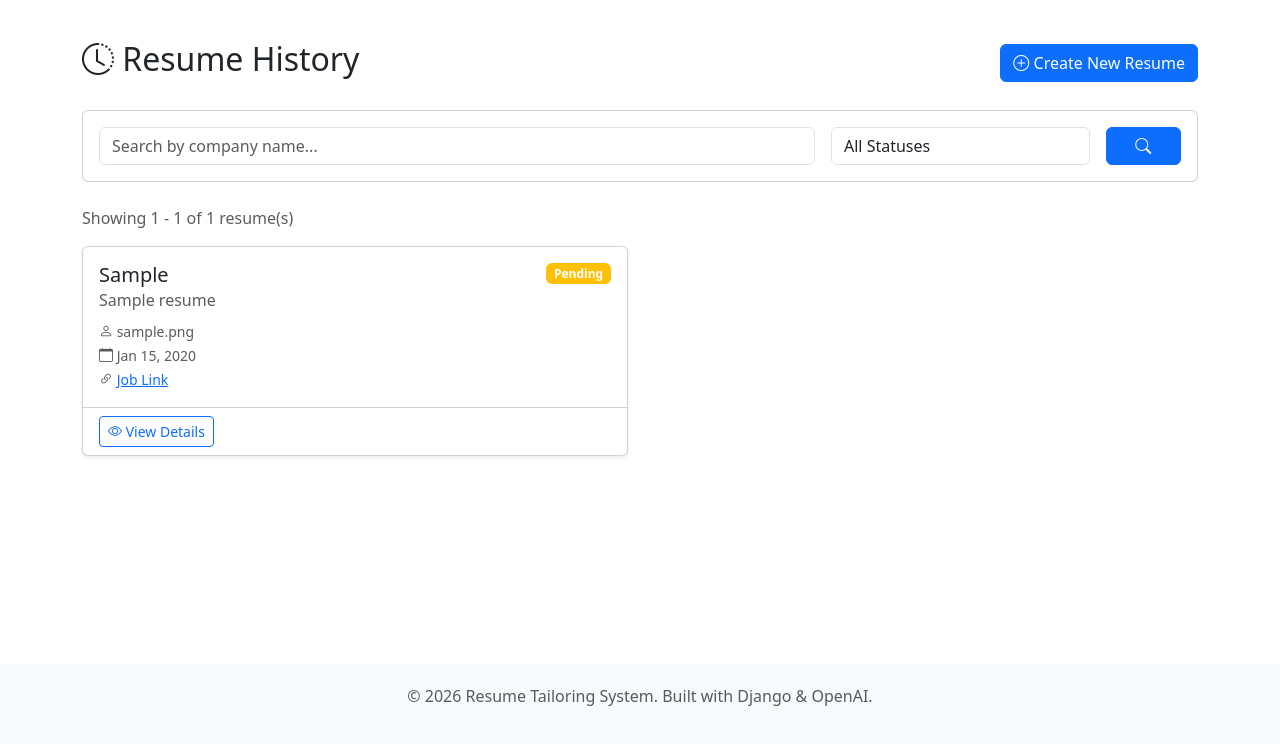
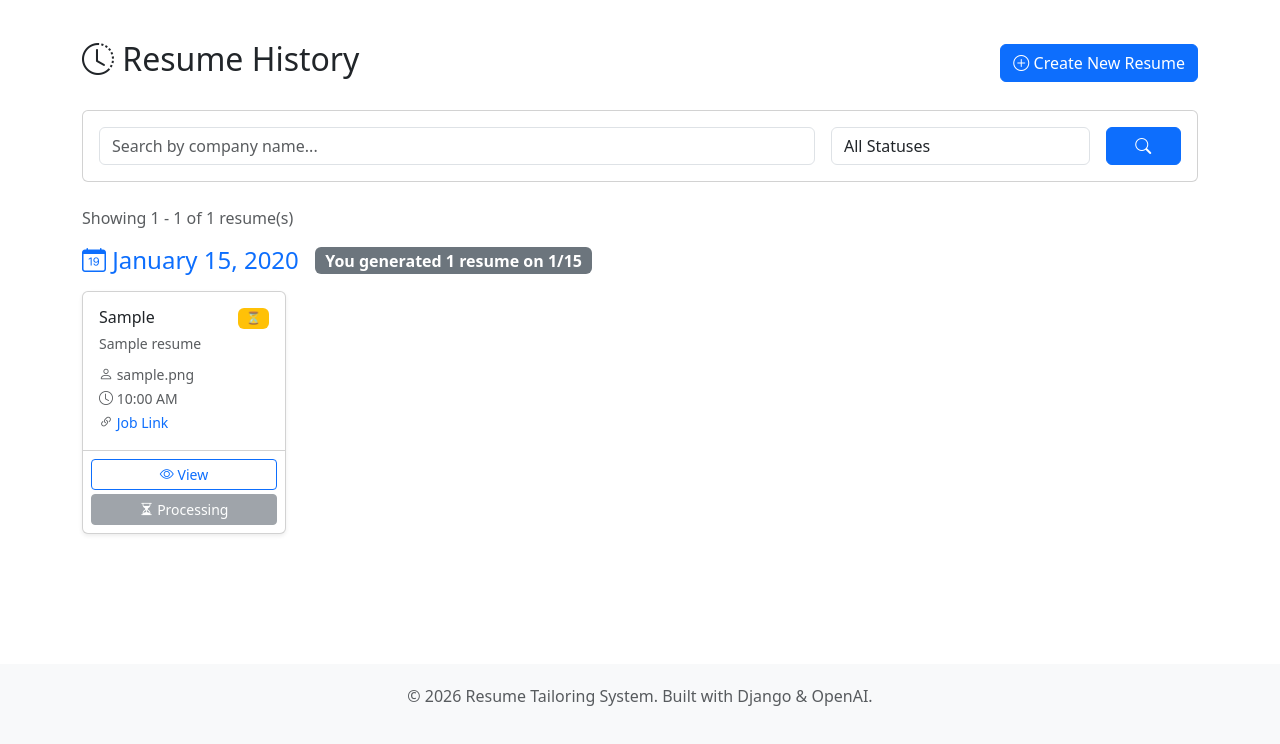
Before and after one commit to loi-go-1220/rt0212, a Django app: page /history/ in a window 1280 px wide. Shown: the part 56-800 px from the top of the page. Run offline with Django 5.2, Linux system fonts and the light colour scheme; a user stored in the database is signed in; tables that the repository leaves empty hold one stand-in row (values such as "Sample post"); some libraries are stand-ins or nearby versions.

Commit message:
Improve resume history UI, copy behavior, and DOCX downloads
- History: 100 per page, grouped by date with counts, five-column grid
- Add templatetags (lookup, markdown_to_plain_text) for templates
- Detail: copy interview answers as plain text; copy job/tailored as Markdown
- Rename download labels to DOCX; history page POST download for completed resumes

Made-with: Cursor

````diff
--- /dev/null
+++ b/myproject/resumes/templatetags/resume_extras.py
@@ -0,0 +1,52 @@
+from django import template
+import re
+import html
+
+register = template.Library()
+
+@register.filter
+def lookup(dictionary, key):
+    """Template filter to look up dictionary values by key"""
+    return dictionary.get(key, 0)
+
+@register.filter
+def markdown_to_plain_text(markdown_text):
+    """Convert markdown text to plain text by removing formatting"""
+    if not markdown_text:
+        return ""
+
+    # Unescape HTML entities first
+    text = html.unescape(markdown_text)
+
+    # Remove code blocks first (to avoid processing markdown inside them)
+    text = re.sub(r'```[^`]*```', '', text, flags=re.DOTALL)
+
+    # Remove markdown formatting
+    # Remove bold/italic: **text** or *text* (handle nested cases)
+    text = re.sub(r'\*\*([^*]+)\*\*', r'\1', text)
+    text = re.sub(r'\*([^*]+)\*', r'\1', text)
+
+    # Remove headers: # ## ### etc.
+    text = re.sub(r'^#{1,6}\s*(.*)$', r'\1', text, flags=re.MULTILINE)
+
+    # Remove links: [text](url) -> text
+    text = re.sub(r'\[([^\]]+)\]\([^)]+\)', r'\1', text)
+
+    # Remove inline code: `code` -> code
+    text = re.sub(r'`([^`]+)`', r'\1', text)
+
+    # Remove horizontal rules
+    text = re.sub(r'^---+$', '', text, flags=re.MULTILINE)
+
+    # Remove list markers: - * +
+    text = re.sub(r'^[\s]*[-*+]\s+', '', text, flags=re.MULTILINE)
+
+    # Remove numbered list markers: 1. 2. etc.
+    text = re.sub(r'^[\s]*\d+\.\s+', '', text, flags=re.MULTILINE)
+
+    # Clean up extra whitespace
+    text = re.sub(r'\n\s*\n\s*\n', '\n\n', text)  # Multiple newlines -> double newline
+    text = re.sub(r'^\s+|\s+$', '', text, flags=re.MULTILINE)  # Trim lines
+    text = text.strip()
+
+    return text
--- a/myproject/resumes/views.py
+++ b/myproject/resumes/views.py
@@ -2,7 +2,9 @@ from django.shortcuts import render, redirect, get_object_or_404
 from django.contrib.auth.decorators import login_required
 from django.contrib import messages
 from django.core.paginator import Paginator
-from django.db.models import Q
+from django.db.models import Q, Count
+from django.db.models.functions import TruncDate
+from collections import OrderedDict
 from .models import Resume, InterviewQuestionAnswer
 from .forms import ResumeBuilderForm, ResumeSearchForm
 from .services import ResumeAIService
@@ -146,8 +148,30 @@ def dashboard(request):
 @login_required
 def resume_history(request):
     """
-    Resume history list view with search and filtering
+    Resume history list view with search and filtering, grouped by date
     """
+    # Handle DOCX download from history page
+    if request.method == 'POST' and 'download' in request.POST:
+        resume_id = request.POST.get('resume_id')
+        if resume_id:
+            try:
+                resume = get_object_or_404(Resume, pk=resume_id, user=request.user)
+                if resume.status == 'completed' and resume.tailored_resume_text:
+                    print(f"📥 [HISTORY-DOWNLOAD] Starting DOCX download for resume ID: {resume.id}")
+                    from .utils import PDFGenerator
+                    response = PDFGenerator.generate_resume_docx(
+                        profile_name=resume.profile_name,
+                        company_name=resume.target_company,
+                        job_title=resume.job_title or 'Position',
+                        tailored_resume_text=resume.tailored_resume_text
+                    )
+                    return response
+                else:
+                    messages.error(request, 'Resume is not ready for download.')
+            except Exception as e:
+                print(f"❌ [HISTORY-DOWNLOAD] Download failed: {str(e)}")
+                messages.error(request, f'Failed to download resume: {str(e)}')
+
     # Get all user's resumes
     resumes = Resume.objects.filter(user=request.user)
 
@@ -167,15 +191,30 @@ def resume_history(request):
         if status_filter:
             resumes = resumes.filter(status=status_filter)
 
-    # Pagination
-    paginator = Paginator(resumes, 10)  # 10 resumes per page
+    # Pagination with 100 resumes per page
+    paginator = Paginator(resumes, 100)
     page_number = request.GET.get('page')
     page_obj = paginator.get_page(page_number)
+
+    # Group resumes by date
+    resumes_by_date = OrderedDict()
+    for resume in page_obj:
+        date_key = resume.created_at.date()
+        if date_key not in resumes_by_date:
+            resumes_by_date[date_key] = []
+        resumes_by_date[date_key].append(resume)
+
+    # Get date counts for the current page
+    date_counts = {}
+    for date_key, resume_list in resumes_by_date.items():
+        date_counts[date_key] = len(resume_list)
 
     context = {
         'page_obj': page_obj,
         'search_form': search_form,
         'total_count': resumes.count(),
+        'resumes_by_date': resumes_by_date,
+        'date_counts': date_counts,
     }
 
     return render(request, 'resumes/history.html', context)
--- a/myproject/templates/resumes/history.html
+++ b/myproject/templates/resumes/history.html
@@ -1,4 +1,5 @@
 {% extends 'base.html' %}
+{% load resume_extras %}
 
 {% block title %}Resume History - Resume Tailoring System{% endblock %}
 
@@ -34,39 +35,70 @@
     Showing {{ page_obj.start_index }} - {{ page_obj.end_index }} of {{ total_count }} resume(s)
 </p>
 
-<!-- Resume List -->
+<!-- Resume List Grouped by Date -->
 {% if page_obj %}
-<div class="row">
-    {% for resume in page_obj %}
-    <div class="col-md-6 mb-3">
-        <div class="card h-100 shadow-sm">
-            <div class="card-body">
-                <div class="d-flex justify-content-between align-items-start mb-2">
-                    <h5 class="card-title mb-0">{{ resume.target_company }}</h5>
-                    <span class="badge {% if resume.status == 'completed' %}bg-success{% elif resume.status == 'pending' %}bg-warning{% else %}bg-danger{% endif %}">
-                        {{ resume.get_status_display }}
+{% for date, resumes in resumes_by_date.items %}
+<div class="mb-5">
+    <!-- Date Header -->
+    <div class="d-flex align-items-center mb-3">
+        <h4 class="text-primary mb-0">
+            <i class="bi bi-calendar-date"></i> {{ date|date:"F j, Y" }}
+        </h4>
+        <span class="badge bg-secondary ms-3 fs-6">
+            You generated {{ date_counts|lookup:date }} resume{{ date_counts|lookup:date|pluralize }} on {{ date|date:"n/j" }}
         </span>
     </div>
-                <h6 class="card-subtitle mb-2 text-muted">{{ resume.job_title }}</h6>
+
+    <!-- Resume Cards for this date -->
+    <div class="row">
+        {% for resume in resumes %}
+        <div class="col-xxl-2 col-xl-2 col-lg-3 col-md-4 col-sm-6 mb-3" style="flex: 0 0 20%; max-width: 20%;">
+            <div class="card h-100 shadow-sm">
+                <div class="card-body p-3">
+                    <div class="d-flex justify-content-between align-items-start mb-2">
+                        <h6 class="card-title mb-0 text-truncate" title="{{ resume.target_company }}">{{ resume.target_company }}</h6>
+                        <span class="badge {% if resume.status == 'completed' %}bg-success{% elif resume.status == 'pending' %}bg-warning{% else %}bg-danger{% endif %} ms-1">
+                            {% if resume.status == 'completed' %}✓{% elif resume.status == 'pending' %}⏳{% else %}✗{% endif %}
+                        </span>
+                    </div>
+                    <p class="card-subtitle mb-2 text-muted small text-truncate" title="{{ resume.job_title }}">{{ resume.job_title }}</p>
                     <p class="card-text">
                         <small class="text-muted">
                             <i class="bi bi-person"></i> {{ resume.profile_name }}<br>
-                        <i class="bi bi-calendar"></i> {{ resume.created_at|date:"M d, Y" }}<br>
+                            <i class="bi bi-clock"></i> {{ resume.created_at|date:"g:i A" }}
                             {% if resume.job_url %}
-                        <i class="bi bi-link-45deg"></i> <a href="{{ resume.job_url }}" target="_blank">Job Link</a>
+                            <br><i class="bi bi-link-45deg"></i> <a href="{{ resume.job_url }}" target="_blank" class="text-decoration-none">Job Link</a>
                             {% endif %}
                         </small>
                     </p>
                 </div>
-            <div class="card-footer bg-transparent">
+                <div class="card-footer bg-transparent p-2">
+                    <div class="d-grid gap-1">
                         <a href="{% url 'resume_detail' resume.pk %}" class="btn btn-sm btn-outline-primary">
-                    <i class="bi bi-eye"></i> View Details
+                            <i class="bi bi-eye"></i> View
                         </a>
+                        {% if resume.status == 'completed' %}
+                        <form method="POST" class="mb-0">
+                            {% csrf_token %}
+                            <input type="hidden" name="resume_id" value="{{ resume.pk }}">
+                            <button type="submit" name="download" class="btn btn-sm btn-success w-100">
+                                <i class="bi bi-download"></i> Download DOCX
+                            </button>
+                        </form>
+                        {% else %}
+                        <button class="btn btn-sm btn-secondary w-100" disabled>
+                            <i class="bi bi-hourglass-split"></i>
+                            {% if resume.status == 'pending' %}Processing{% else %}Failed{% endif %}
+                        </button>
+                        {% endif %}
+                    </div>
                 </div>
             </div>
         </div>
         {% endfor %}
     </div>
+</div>
+{% endfor %}
 
 <!-- Pagination -->
 {% if page_obj.has_other_pages %}
@@ -103,3 +135,27 @@
 </div>
 {% endif %}
 {% endblock %}
+
+{% block extra_js %}
+<script>
+    // Add loading state to download buttons in history page
+    document.addEventListener('DOMContentLoaded', function() {
+        const downloadForms = document.querySelectorAll('form button[name="download"]');
+        downloadForms.forEach(function(button) {
+            button.form.addEventListener('submit', function(e) {
+                if (e.submitter && e.submitter.name === 'download') {
+                    const originalHtml = button.innerHTML;
+                    button.innerHTML = '<span class="spinner-border spinner-border-sm me-1"></span>Downloading...';
+                    button.disabled = true;
+
+                    // Reset after 10 seconds in case of error
+                    setTimeout(function() {
+                        button.innerHTML = originalHtml;
+                        button.disabled = false;
+                    }, 10000);
+                }
+            });
+        });
+    });
+</script>
+{% endblock %}
````
Also changed, not shown: myproject/templates/resumes/detail.html (+47 -9 lines), myproject/resumes/templatetags/__init__.py (added). Lines whose indentation alone changed are shown as unchanged.
